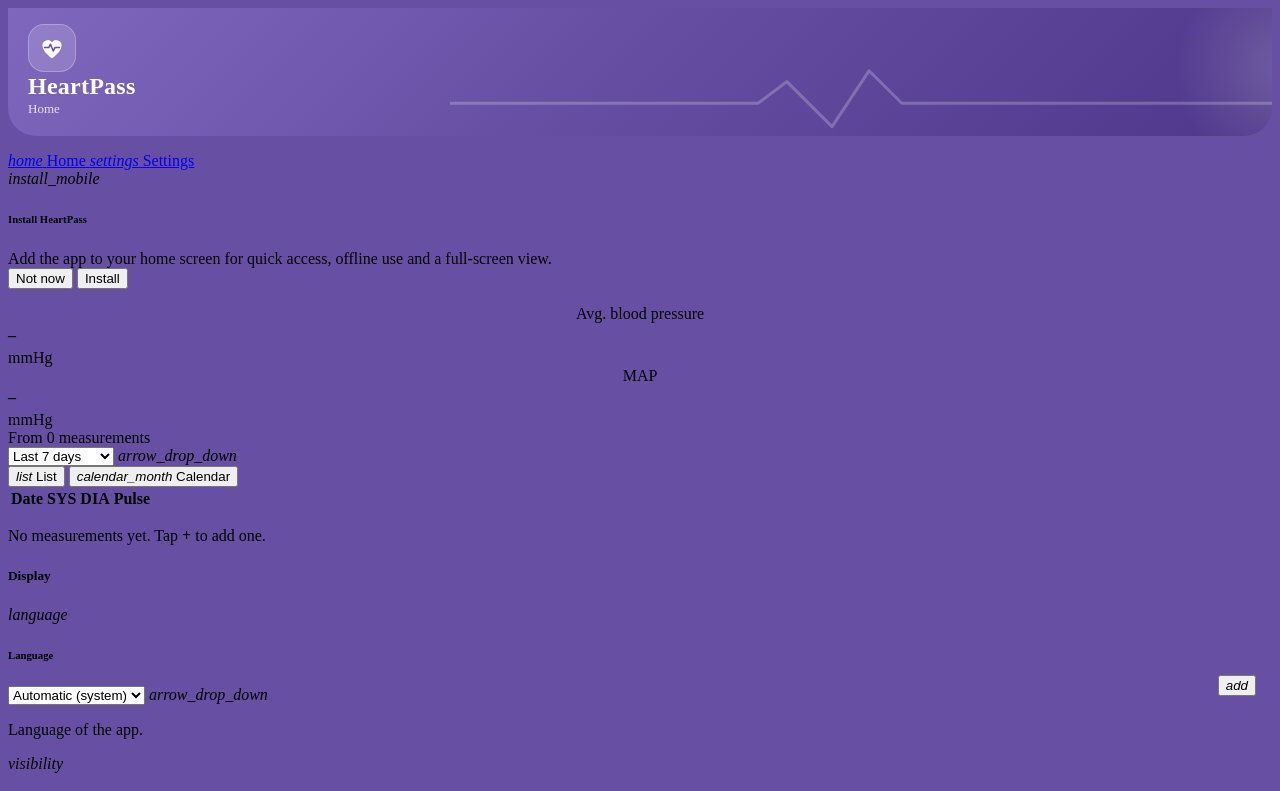
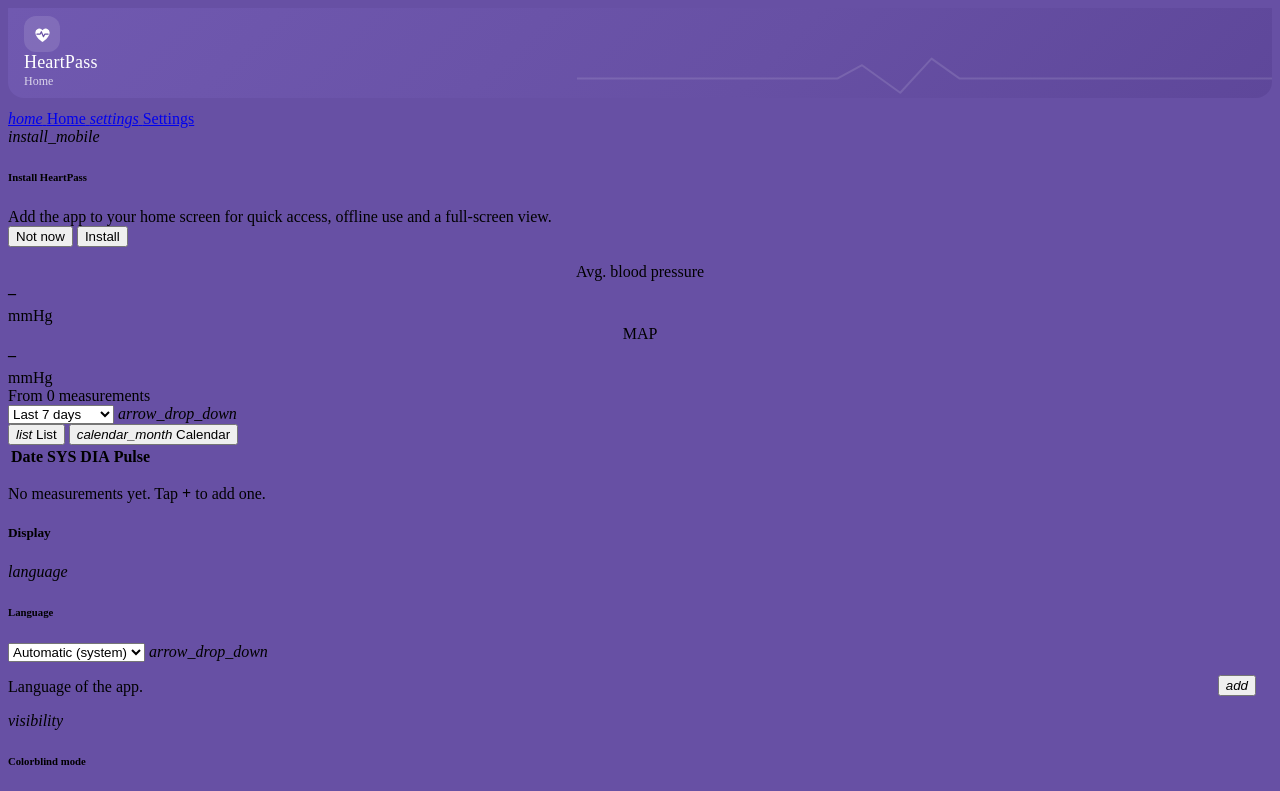
Before and after one commit to ernstkrom/bpPass, a website built with Vite: page index.html in a window 1280 px wide. Shown: the top 791 px of the page. Built offline with nearby package versions, Linux system fonts and the light colour scheme.

Commit message:
made header less prominent

```diff
--- a/src/style.css
+++ b/src/style.css
@@ -209,11 +209,11 @@
   position: sticky;
   overflow: hidden;
   min-block-size: 0;
-  padding: calc(env(safe-area-inset-top) + 1rem) 1.25rem 1.25rem;
-  margin-block-end: 1rem;
+  padding: calc(env(safe-area-inset-top) + 0.5rem) 1rem 0.625rem;
+  margin-block-end: 0.75rem;
   color: #fff;
-  background: linear-gradient(135deg, #7f67be 0%, #6750a4 45%, #4f378b 100%);
-  border-radius: 0 0 1.75rem 1.75rem;
+  background: linear-gradient(135deg, #7059b0 0%, #6750a4 60%, #5e479a 100%);
+  border-radius: 0 0 1rem 1rem;
   box-shadow: 0 0 0 transparent;
   transition:
     padding 0.25s ease,
@@ -221,36 +221,24 @@
     box-shadow 0.25s ease;
 }
 
-/* Soft glow in the corner for depth. */
-#app-header::before {
-  content: '';
-  position: absolute;
-  inset: -40% -10% auto auto;
-  inline-size: 14rem;
-  block-size: 14rem;
-  border-radius: 50%;
-  background: radial-gradient(circle, rgb(255 255 255 / 0.18), transparent 70%);
-  pointer-events: none;
-}
-
 #app-header > nav {
   position: relative;
-  gap: 0.875rem;
+  gap: 0.625rem;
 }
 
 .header-wave {
   position: absolute;
-  inset: auto 0 0.25rem 35%;
-  inline-size: 65%;
-  block-size: 4.5rem;
+  inset: auto 0 0.125rem 45%;
+  inline-size: 55%;
+  block-size: 2.75rem;
   pointer-events: none;
   transition: opacity 0.25s ease;
 }
 
 .header-wave path {
   fill: none;
-  stroke: rgb(255 255 255 / 0.22);
-  stroke-width: 3;
+  stroke: rgb(255 255 255 / 0.12);
+  stroke-width: 2;
   stroke-linecap: round;
   stroke-linejoin: round;
   vector-effect: non-scaling-stroke;
@@ -259,12 +247,11 @@
 .header-logo {
   display: grid;
   place-items: center;
-  inline-size: 3rem;
-  block-size: 3rem;
+  inline-size: 2.25rem;
+  block-size: 2.25rem;
   flex: none;
-  border-radius: 1rem;
-  background: rgb(255 255 255 / 0.16);
-  box-shadow: inset 0 0 0 1px rgb(255 255 255 / 0.25);
+  border-radius: 0.75rem;
+  background: rgb(255 255 255 / 0.12);
   transition:
     inline-size 0.25s ease,
     block-size 0.25s ease,
@@ -278,34 +265,34 @@
 
 .header-title {
   margin: 0;
-  font-size: 1.5rem;
-  font-weight: 600;
+  font-size: 1.125rem;
+  font-weight: 500;
   letter-spacing: 0.01em;
   line-height: 1.2;
   transition: font-size 0.25s ease;
 }
 
 .header-subtitle {
-  font-size: 0.8125rem;
+  font-size: 0.75rem;
   line-height: 1.2;
-  opacity: 0.8;
+  opacity: 0.75;
   transition: opacity 0.25s ease;
 }
 
 #app-header.scrolled {
-  padding-block: calc(env(safe-area-inset-top) + 0.5rem) 0.5rem;
-  border-radius: 0 0 1rem 1rem;
-  box-shadow: 0 4px 16px rgb(79 55 139 / 0.35);
+  padding-block: calc(env(safe-area-inset-top) + 0.375rem) 0.375rem;
+  border-radius: 0 0 0.75rem 0.75rem;
+  box-shadow: 0 2px 8px rgb(79 55 139 / 0.25);
 }
 
 #app-header.scrolled .header-logo {
-  inline-size: 2.25rem;
-  block-size: 2.25rem;
-  border-radius: 0.75rem;
+  inline-size: 2rem;
+  block-size: 2rem;
+  border-radius: 0.625rem;
 }
 
 #app-header.scrolled .header-title {
-  font-size: 1.125rem;
+  font-size: 1rem;
 }
 
 #app-header.scrolled .header-wave {
```
